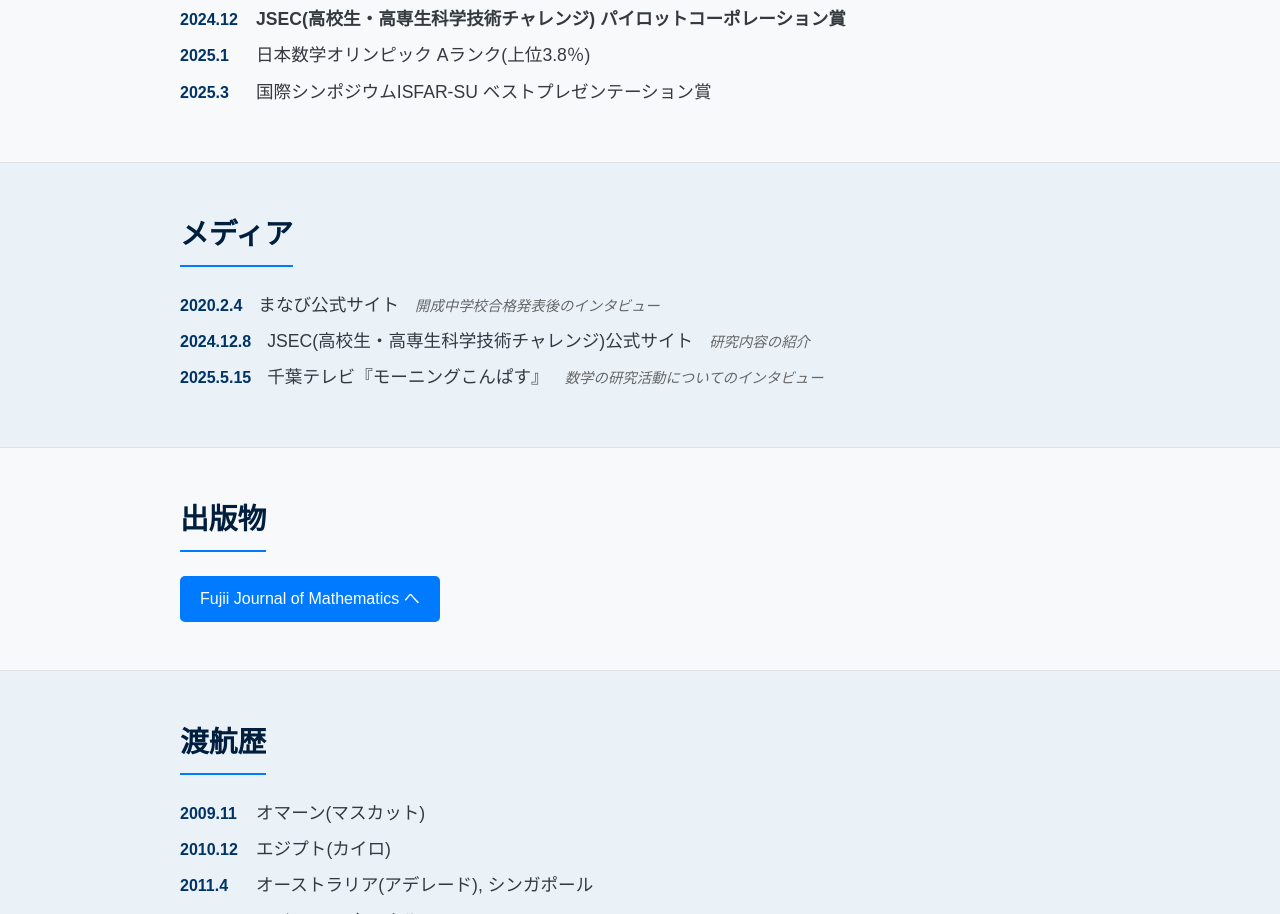
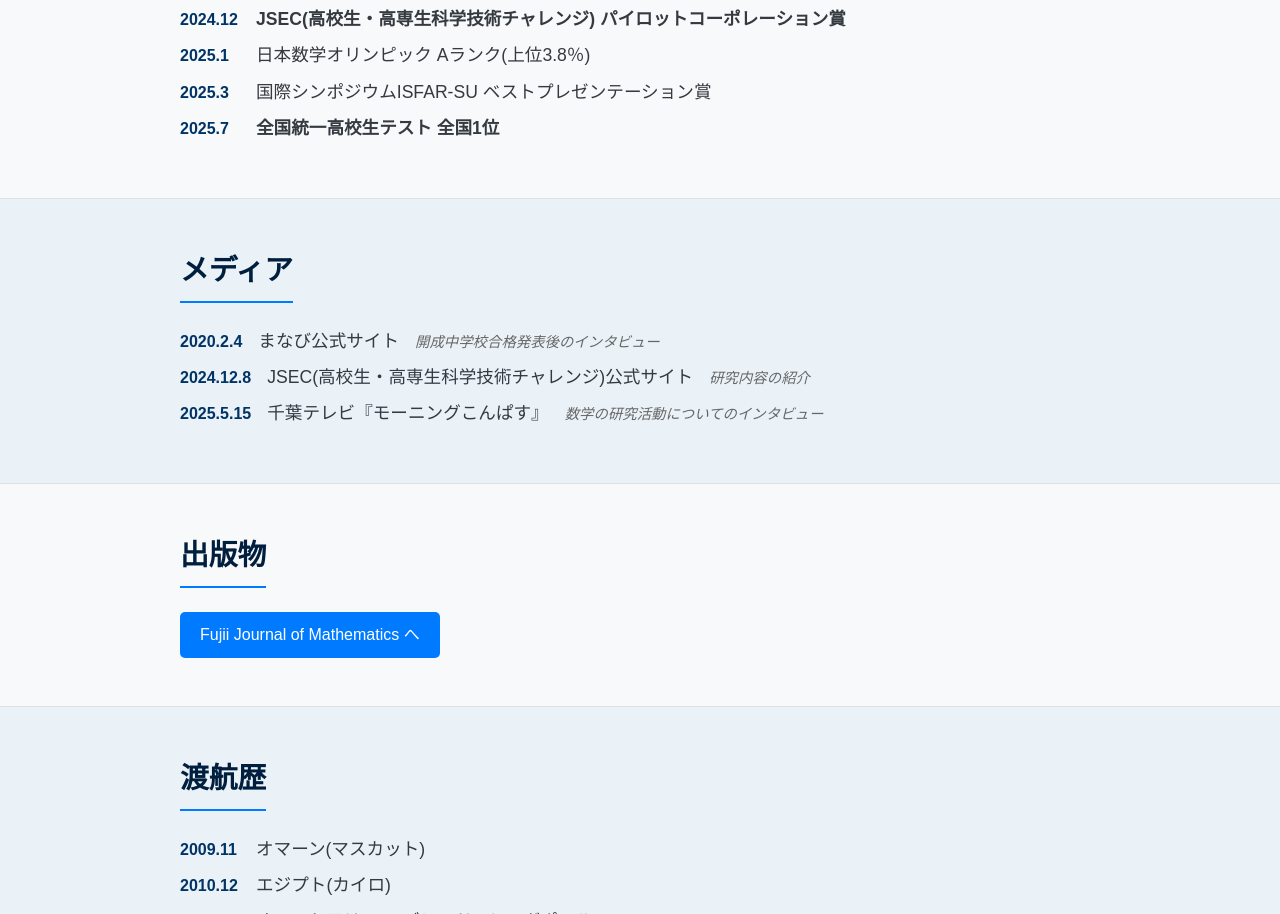
Before and after one commit to yuseifujii/yuseifujii, a plain HTML site: page profile.html in a window 1280 px wide. Shown: the part 2212-3126 px from the top of the page. Drawn offline with Linux system fonts and the light colour scheme.

Commit message:
0724debug

```diff
--- a/profile.html
+++ b/profile.html
@@ -221,6 +221,10 @@
                         <span class="award-year">2025.3</span>
                         <span class="award-title" data-ja="国際シンポジウムISFAR-SU ベストプレゼンテーション賞" data-en="International Symposium ISFAR-SU, Best Presentation Award">国際シンポジウムISFAR-SU ベストプレゼンテーション賞</span>
                     </li>
+                    <li>
+                        <span class="award-year">2025.7</span>
+                        <span class="award-title emphasized" data-ja="全国統一高校生テスト 全国1位" data-en="National Unified High School Test, 1st Place Nationwide">全国統一高校生テスト 全国1位</span>
+                    </li>
                 </ul>
             </div>
         </section>
```
